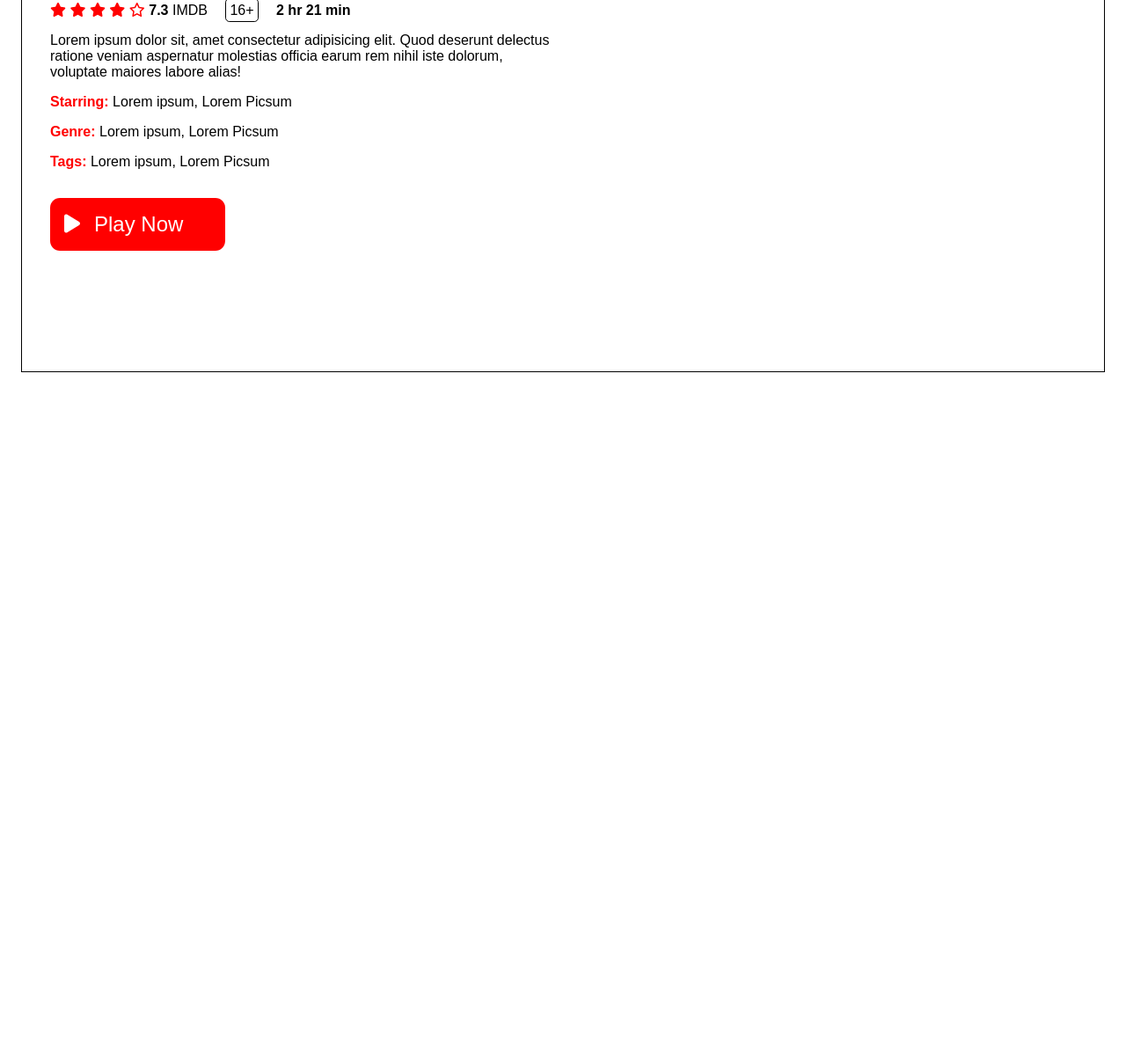
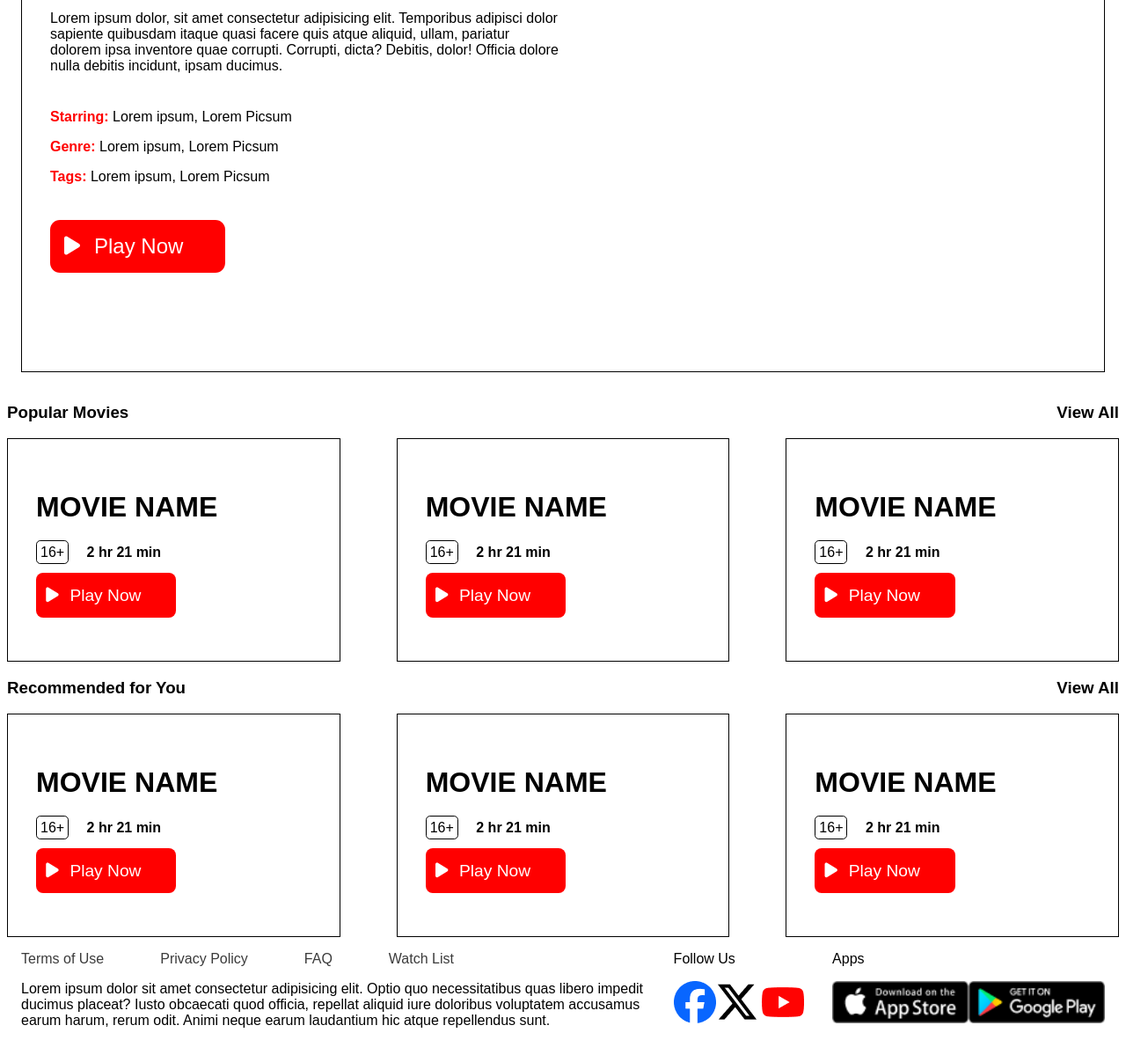
Before and after one commit to BilgeBurcuk/0124-wit, a plain HTML site: page index.html in a window 1280 px wide. Shown: the part 307-1514 px from the top of the page at 88% size. Before the commit the page ends 800 px from the top, so only its background shows below. Drawn offline with Linux system fonts and the light colour scheme.

Commit message:
footer completed

```diff
--- a/index.css
+++ b/index.css
@@ -26,8 +26,8 @@ font-weight: bold;
 
 .btn-xl {
     font-size: 1.5rem;
+    padding: 1rem 3rem;
     border-radius: 0.7rem;
-    padding: 1rem 3rem;
     margin: 1rem 0;
 }
 
@@ -38,9 +38,14 @@ font-weight: bold;
 
 .btn-l {
     font-size: 1.2rem;
+    padding: 0.9rem 2.5rem;
     border-radius: 0.5rem;
-    padding: 0.9rem 1.4rem;
     margin: 0.9rem 0;
+}
+
+.btn-l i{
+    margin-left: -1.8rem;
+    margin-right: 0.8rem;
 }
 
 header {
@@ -53,14 +58,14 @@ header h1, header div {
     width: 30%;
 }
 
-header nav a {
+nav a {
     margin: 0 1rem;
     text-decoration: none;
     color: rgb(59, 59, 59);
 
 }
 
-header nav a:hover {
+nav a:hover {
 color: red;
 }
 
@@ -103,6 +108,7 @@ main {
     display: flex;
     flex-direction: column;
     justify-content: center;
+    align-items: flex-start;
 }
 
 .rating-container {
@@ -121,3 +127,73 @@ main h2 {
 .description {
     width: 50%;
 }
+
+/* section */
+
+.section {
+    margin: 1rem;
+    margin-bottom: 3rem;
+}
+
+.section-content, .section-header {
+    display: flex;
+    justify-content: space-between;
+    align-items: center;
+    gap: 4rem;
+}
+
+.card {
+    width: 30%;
+    aspect-ratio: 5/3;
+    border: 1px solid black;
+    display: flex;
+    flex-direction: column;
+    justify-content: center;
+    align-items: flex-start;
+    padding: 2rem;
+}
+
+.card h4 {
+    font-size: 2rem;
+    margin: 1.5rem 0;
+}
+
+.card .age-restriction {
+    margin-left: 0;
+}
+
+/* footer */
+
+footer {
+    display: flex;
+    justify-content: space-between;
+    gap: 2rem;
+    align-items: flex-start;
+    margin: 1rem;
+    margin-bottom: 10rem;
+}
+
+footer nav {
+    display: flex;
+    gap: 2rem;
+    margin-bottom: 1rem;
+}
+
+footer p:nth-child(n+1) {
+    margin-top: 0;
+}
+
+footer img {
+    height: 3rem;
+
+}
+
+footer div:first-child {
+    flex-basis: 20%;
+    flex-grow: 1;
+}
+
+
+footer nav a:first-child {
+    margin-left: 0;
+}
--- a/index.html
+++ b/index.html
@@ -2,7 +2,10 @@
     <head>
         <meta charset="UTF-8"/>
         <link href="./index.css" rel="stylesheet"/>
-        <link href="https://cdnjs.cloudflare.com/ajax/libs/font-awesome/6.5.1/css/all.min.css" rel="stylesheet"/>
+        <link
+         href="https://cdnjs.cloudflare.com/ajax/libs/font-awesome/6.5.1/css/all.min.css"
+         rel="stylesheet"
+         />
         <title>WitFlix</title>
     </head>
     <body>
@@ -15,14 +18,13 @@
                 <a href="#">Topic 4</a>
             </nav>
             <div class="access-menu">
-<input placeholder="Search"/>
-<i class="fa-solid fa-magnifying-glass search-icon"></i>
-<i class="fa-solid fa-bell notification-icon"></i>
-<img class="user-avatar" src="https://picsum.photos/200" />
+                <input placeholder="Search"/>
+                <i class="fa-solid fa-magnifying-glass search-icon"></i>
+                <i class="fa-solid fa-bell notification-icon"></i>
+                <img class="user-avatar" src="https://picsum.photos/200" />
             </div>
         </header>
         <main>
-            <div>
             <h2>MOVIE NAME</h2>
             <div class="info-section">
                 <span class="rating-container">
@@ -36,17 +38,116 @@
             <span class="age-restriction">16+</span>
             <span class="text-bold">2 hr 21 min</span>
             </div>
-            <p class="description">Lorem ipsum dolor sit, amet consectetur adipisicing elit. Quod deserunt delectus ratione veniam aspernatur molestias officia earum rem nihil iste dolorum, voluptate maiores labore alias!</p>
+            <p class="description">
+                Lorem ipsum dolor, sit amet consectetur adipisicing elit.
+                Temporibus adipisci dolor sapiente quibusdam itaque quasi facere quis atque aliquid,
+                ullam, pariatur dolorem ipsa inventore quae corrupti.
+                Corrupti, dicta?
+                Debitis, dolor!
+                Officia dolore nulla debitis incidunt,
+                ipsam ducimus.
+            </p>
             <div class="details-container">
-            <p><span class="text-red">Starring:</span> Lorem ipsum, Lorem Picsum</p>
+            <p>
+                <span class="text-red">Starring:</span> Lorem ipsum,
+                Lorem Picsum
+            </p>
             <p><span class="text-red">Genre:</span> Lorem ipsum, Lorem Picsum</p>
             <p><span class="text-red">Tags:</span> Lorem ipsum, Lorem Picsum</p>
         </div>
             <div class="btn btn-xl"><i class="fa-solid fa-play"></i>Play Now</div>
+        </main>
+        <section>
+            <div class="section-header">
+                <h3>Popular Movies</h3>
+                <h3>View All</h3>
+            </div>
+            <div class="section-content">
+                <div class="card">
+                    <h4>MOVIE NAME</h4>
+                    <div class="info-section">
+                        <span class="age-restriction">16+</span>
+                        <span class="text-bold">2 hr 21 min</span>
+                    </div>
+                    <div class="btn btn-l"><i class="fa-solid fa-play"></i>Play Now</div>
+                </div>
+                <div class="card">
+                    <h4>MOVIE NAME</h4>
+                    <div class="info-section">
+                        <span class="age-restriction">16+</span>
+                        <span class="text-bold">2 hr 21 min</span>
+                    </div>
+                    <div class="btn btn-l"><i class="fa-solid fa-play"></i>Play Now</div>
+                </div>
+                <div class="card">
+                    <h4>MOVIE NAME</h4>
+                    <div class="info-section">
+                        <span class="age-restriction">16+</span>
+                        <span class="text-bold">2 hr 21 min</span>
+                    </div>
+                    <div class="btn btn-l"><i class="fa-solid fa-play"></i>Play Now</div>
+                </div>
+            </div>
+        </section>
+        <section>
+            <div class="section-header">
+                <h3>Recommended for You</h3>
+                <h3>View All</h3>
+            </div>
+            <div class="section-content">
+                <div class="card">
+                    <h4>MOVIE NAME</h4>
+                    <div class="info-section">
+                        <span class="age-restriction">16+</span>
+                        <span class="text-bold">2 hr 21 min</span>
+                    </div>
+                    <div class="btn btn-l"><i class="fa-solid fa-play"></i>Play Now</div>
+                </div>
+                <div class="card">
+                    <h4>MOVIE NAME</h4>
+                    <div class="info-section">
+                        <span class="age-restriction">16+</span>
+                        <span class="text-bold">2 hr 21 min</span>
+                    </div>
+                    <div class="btn btn-l"><i class="fa-solid fa-play"></i>Play Now</div>
+                </div>
+                <div class="card">
+                    <h4>MOVIE NAME</h4>
+                    <div class="info-section">
+                        <span class="age-restriction">16+</span>
+                        <span class="text-bold">2 hr 21 min</span>
+                    </div>
+                    <div class="btn btn-l"><i class="fa-solid fa-play"></i>Play Now</div>
+                </div>
+            </div>
+        </section>
+        <footer>
+            <div>
+                <nav>
+                    <a href="#">Terms of Use</a><a href="#">Privacy Policy</a>
+                    <a href="#">FAQ</a><a href="#">Watch List</a>
+                </nav>
+                <p>
+                    Lorem ipsum dolor sit amet consectetur adipisicing elit.
+                    Optio quo necessitatibus quas libero impedit ducimus placeat?
+                    Iusto obcaecati quod officia, repellat aliquid iure doloribus voluptatem accusamus earum harum, rerum odit.
+                    Animi neque earum laudantium hic atque repellendus sunt.
+               </p>
+            </div>
+            <div>
+                <p>Follow Us</p>
+            <div>
+                <img src="./assets/images/Social Icons.png" alt=""><img
+                src="./assets/images/Social Icons-2.png" alt="">
+                <img src="./assets/images/Social Icons-1.png" alt="">
+            </div>
         </div>
-        </main>
-        <section></section>
-        <section></section>
-        <footer></footer>
+            <div>
+                <p>Apps</p>
+                <div>
+                    <img src="./assets/images/appstore.png" alt=""><img src="./assets/images/googleplay.png" alt="">
+                </div>
+            </div>
+        </footer>
     </body>
 </html>
```
Also changed, not shown: assets/images/Social Icons-1.png (added), assets/images/Social Icons-2.png (added), assets/images/Social Icons.png (added), assets/images/appstore.png (added), assets/images/googleplay.png (added).
